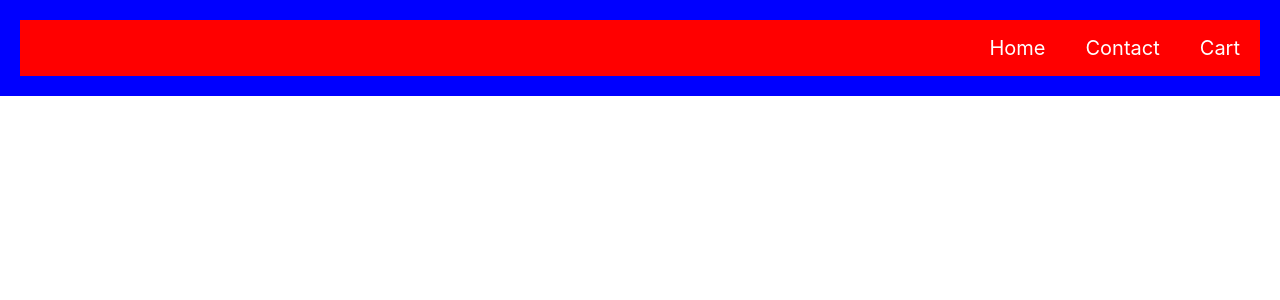
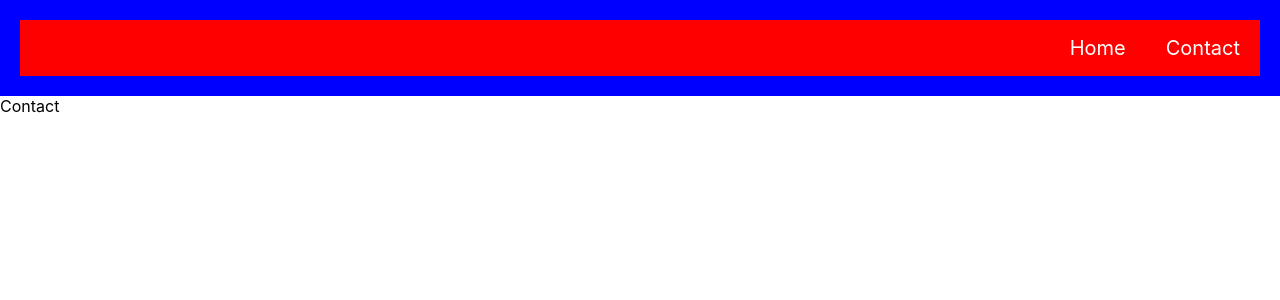
Before and after one commit to cecsun/js-frameworks-ca, a React (Create React App) app: page /contact in a window 1280 px wide. Shown: the top 300 px of the page. Built offline with nearby package versions, Linux system fonts and the light colour scheme.

Commit message:
Added the different pages

```diff
--- a/src/App.js
+++ b/src/App.js
@@ -1,9 +1,23 @@
 import React from 'react';
 import { Layout } from './components/Layout/Layout';
+import { Routes, Route } from 'react-router-dom';
+import { Home } from './Pages/Home/Home';
+import { Contact } from './Pages/Contact/Contact';
+import { Products } from './Pages/Products/Products';
+import { RouteNotFound } from './Pages/RouteNotFound/RouteNotFound';
 
 function App() {
   return (
-    <Layout />
+    <div>
+      <Routes>
+        <Route path="/" element={<Layout />}>
+          <Route index element={<Home />} />
+          <Route path="contact" element={<Contact />} />
+          <Route path="products" element={<Products />} />
+          <Route path="*" element={<RouteNotFound />} />
+        </Route>
+      </Routes>
+    </div>
   );
 }
 
--- /dev/null
+++ b/src/Pages/Contact/Contact.jsx
@@ -0,0 +1,5 @@
+import React from "react";
+
+export function Contact() {
+    return <div>Contact</div>
+  }
--- /dev/null
+++ b/src/Pages/Home/Home.jsx
@@ -0,0 +1,5 @@
+import React from "react";
+
+export function Home() {
+    return <div>Home</div>
+  }
--- /dev/null
+++ b/src/Pages/Products/Products.jsx
@@ -0,0 +1,5 @@
+import React from "react";
+
+export function Products() {
+    return <div>Products</div>
+  }
--- /dev/null
+++ b/src/Pages/RouteNotFound/RouteNotFound.jsx
@@ -0,0 +1,5 @@
+import React from "react";
+
+export function RouteNotFound() {
+    return <div>RouteNotFound</div>
+  }
--- a/src/components/Nav/Nav.jsx
+++ b/src/components/Nav/Nav.jsx
@@ -4,7 +4,6 @@ import * as S from "./Nav.styles";
 
 function Nav() {
   return (
-    <BrowserRouter>
       <S.Navbar>
         <S.NavList>
             <S.NavItem>
@@ -13,18 +12,12 @@ function Nav() {
             <S.NavItem>
                 <S.StyledLink to="/contact">Contact</S.StyledLink>
             </S.NavItem>
-            <S.NavItem>
+            {/* <S.NavItem>
                 <S.StyledLink to="/cart">Cart</S.StyledLink>
-            </S.NavItem>
+            </S.NavItem> */}
         </S.NavList>
       </S.Navbar>
-      <Routes>
-        <Route index element={<div></div>} />
-        <Route path="contact" element={<div></div>} />
-        <Route path="cart" element={<div></div>} />
-        <Route path="*" element={<div>Route not found</div>} />
-      </Routes>
-    </BrowserRouter>
+
   )
 }
 
--- a/src/index.js
+++ b/src/index.js
@@ -2,16 +2,13 @@ import React from 'react';
 import ReactDOM from 'react-dom/client';
 import './index.css';
 import App from './App';
-import reportWebVitals from './reportWebVitals';
+import { BrowserRouter } from 'react-router-dom';
 
-const root = ReactDOM.createRoot(document.getElementById('root'));
+// ...imports above
+
+const root = ReactDOM.createRoot(document.getElementById("root"))
 root.render(
-  <React.StrictMode>
+  <BrowserRouter>
     <App />
-  </React.StrictMode>
-);
-
-// If you want to start measuring performance in your app, pass a function
-// to log results (for example: reportWebVitals(console.log))
-// or send to an analytics endpoint. Learn more: https://bit.ly/CRA-vitals
-reportWebVitals();
+  </BrowserRouter>
+)
```
Also changed, not shown: src/Pages/Product/Product.jsx (added, +10 -0 lines).
